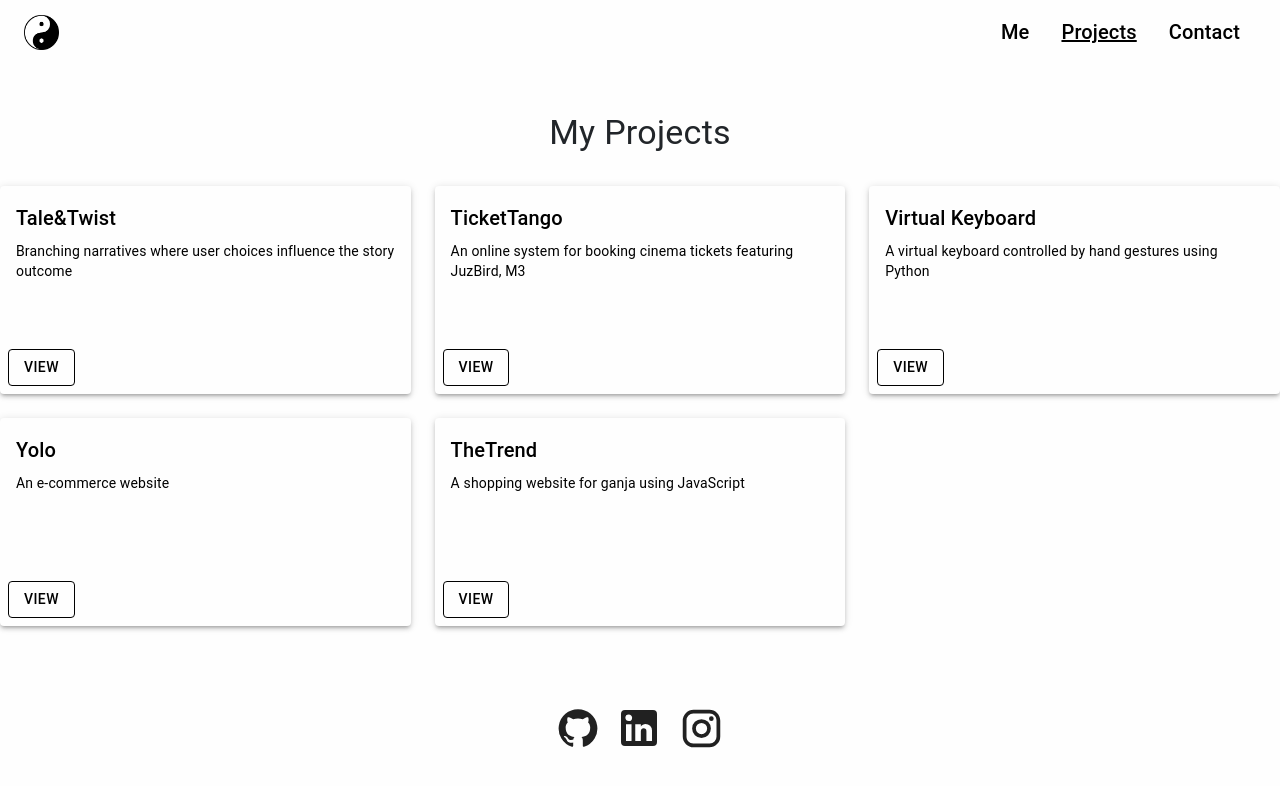
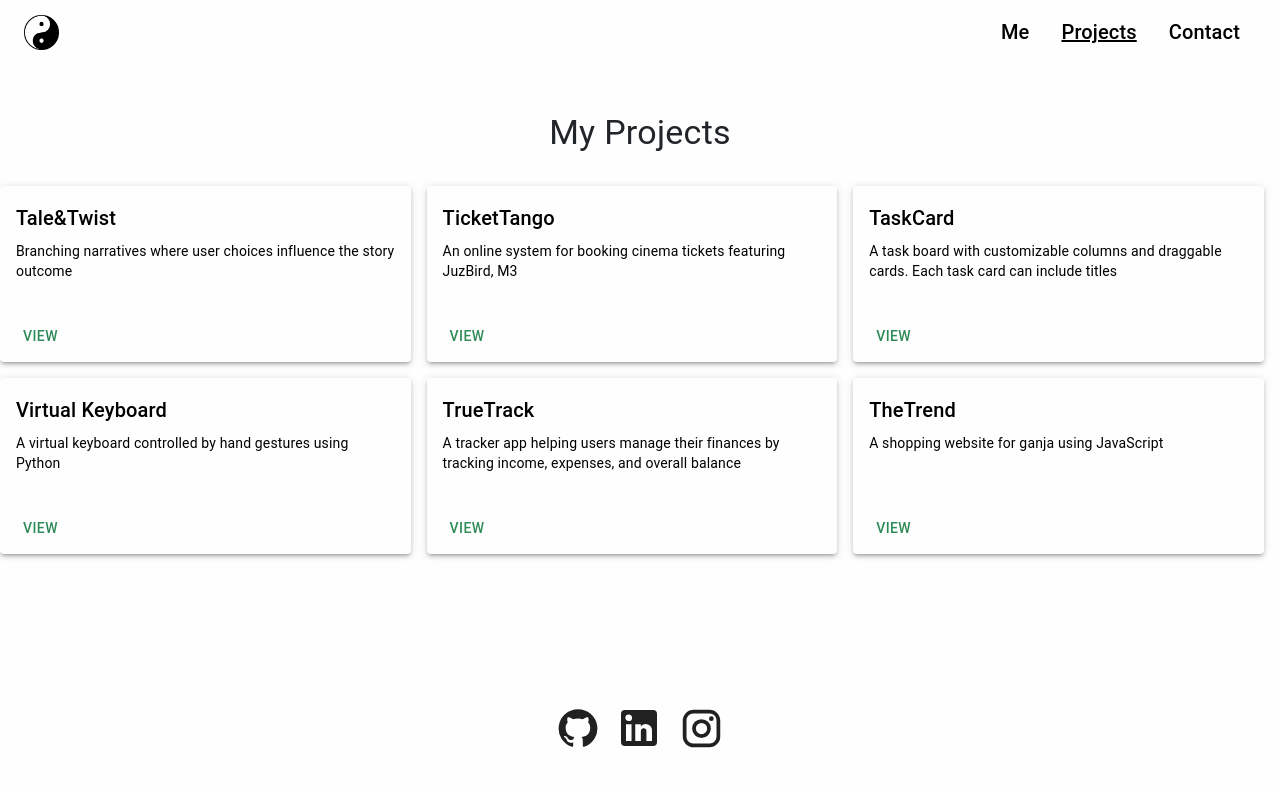
Before and after one commit to YeMyat144/yemyatmoe, a React (Vite) app: page /#/projects in a window 1280 px wide. Shown: the top 786 px of the page. Built offline with nearby package versions, Linux system fonts and the light colour scheme.

Commit message:
Update AboutMe and Projects components with improved layout and new project details

```diff
--- a/src/pages/AboutMe.jsx
+++ b/src/pages/AboutMe.jsx
@@ -12,7 +12,7 @@ function AboutMe() {
       sx={{
         display: 'flex',
         flexDirection: 'column',
-        minHeight: '100vh', // Full viewport height
+        minHeight: '100vh',
         bgcolor: theme.palette.text.secondary,
       }}
     >
@@ -29,7 +29,7 @@ function AboutMe() {
         <Typography variant="h4" color={theme.palette.text.main} component="h4" gutterBottom>
           Ye Myat Moe
         </Typography>
-        <Typography variant="h6" color={theme.palette.text.primary} sx={{ width: '60%', mx: 'auto', mb: 4 }}>
+        <Typography variant="h6" color={theme.palette.text.primary} sx={{ width: '70%', mx: 'auto', mb: 4 }}>
           I am a web developer with a passion for creating beautiful and functional websites. I have experience in both front-end and back-end development, and I am always looking for new challenges to expand my skills.
         </Typography>
 
--- a/src/pages/Projects.jsx
+++ b/src/pages/Projects.jsx
@@ -8,8 +8,9 @@ function Projects() {
   const projectData = [
     { name: 'Tale&Twist', description: 'Branching narratives where user choices influence the story outcome', repoLink: 'https://talentwist.vercel.app' },
     { name: 'TicketTango', description: 'An online system for booking cinema tickets featuring JuzBird, M3', repoLink: 'https://ticket-tango.vercel.app/' },
+    { name: 'TaskCard', description: 'A task board with customizable columns and draggable cards. Each task card can include titles', repoLink: 'https://task-card-trello.netlify.app/' },
     { name: 'Virtual Keyboard', description: 'A virtual keyboard controlled by hand gestures using Python', repoLink: 'https://github.com/YeMyat144/virtual_keyboard' },
-    { name: 'Yolo', description: 'An e-commerce website', repoLink: 'https://yemyat144.github.io/YOLO/' },
+    { name: 'TrueTrack', description: 'A tracker app helping users manage their finances by tracking income, expenses, and overall balance', repoLink: 'https://yemyat144.github.io/YOLO/' },
     { name: 'TheTrend', description: 'A shopping website for ganja using JavaScript', repoLink: 'https://yemyat144.github.io/menu_page/' },
   ];
 
@@ -33,7 +34,7 @@ function Projects() {
           sx={{
             display: 'flex',
             flexWrap: 'wrap',
-            gap: 3,
+            gap: 2,
             mt: 4,
           }}
         >
@@ -46,7 +47,7 @@ function Projects() {
                 display: 'flex',
                 flexDirection: 'column',
                 justifyContent: 'space-between',
-                height: '13rem',
+                height: '11rem',
                 bgcolor: theme.palette.text.secondary,
               }}
             >
@@ -66,12 +67,8 @@ function Projects() {
                   target="_blank"
                   rel="noopener noreferrer"
                   sx={{
-                    borderColor: theme.palette.primary.main,
-                    color: theme.palette.primary.main,
-                    '&:hover': {
-                      borderColor: theme.palette.secondary.main,
-                      color: theme.palette.secondary.main,
-                    },
+                    border: 'none',
+                    color: theme.palette.secondary.main,
                   }}
                 >
                   View
```
